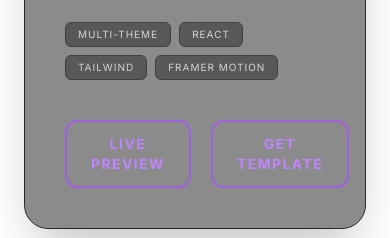
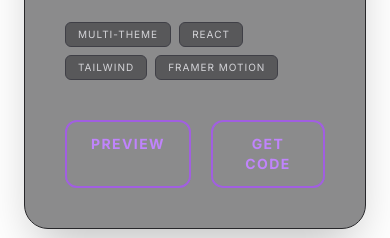
Before and after one commit to ZachAH/Portfolio_2025, a React (Vite) app: page /services in a window 390 px wide. Shown: the part 4620-4858 px from the top of the page. Built offline with nearby package versions, Linux system fonts and the light colour scheme.

Commit message:
templates update

```diff
--- /dev/null
+++ b/src/components/templates/BuisnessTemplate2.jsx
@@ -0,0 +1,68 @@
+import React from 'react';
+
+export default function BusinessTemplate2({ handleMouseEnter, handleMouseLeave }) {
+  // Updated Netlify URL
+  const templateURL = "https://buissnesstemp2.netlify.app/";
+
+  return (
+    <div
+      className="interactive-element bg-zinc-900/50 backdrop-blur-md border border-zinc-800 rounded-3xl overflow-hidden hover:border-[#4F5748]/50 transition-all duration-500 group shadow-2xl"
+      onMouseEnter={handleMouseEnter}
+      onMouseLeave={handleMouseLeave}
+    >
+      {/* Header Image Section */}
+      <div className="relative h-72 w-full overflow-hidden bg-zinc-950 border-b border-zinc-800">
+        <img
+          src="/buisness_template2.png"
+          alt="Business Template 2 Mockup"
+          className="object-cover w-full h-full transform group-hover:scale-105 transition-transform duration-1000 ease-out opacity-80 group-hover:opacity-100"
+        />
+        {/* Floating Price Tag - Forest Green Accent */}
+        <div className="absolute top-6 right-6 bg-[#4F5748] text-white px-4 py-1.5 text-xs font-black rounded-full uppercase tracking-widest shadow-[0_0_20px_rgba(79,87,72,0.4)]">
+          $59 - Source Code
+        </div>
+      </div>
+
+      {/* Content Section */}
+      <div className="p-10">
+        <h3 className="text-4xl font-bold text-white mb-4 tracking-tight group-hover:text-[#4F5748] transition-colors duration-300">
+          Universal Business
+        </h3>
+
+        <p className="text-zinc-400 mb-8 text-base leading-relaxed font-medium">
+          A modern, high-conversion foundation designed for professional services and personal brands. While styled with an organic wellness aesthetic, this template is built to be a universal "plug-and-play" engine for any business. It features ultra-clean typography, a focused lead-gen layout, and a high-legibility design that builds immediate trust with any demographic. 100% adjustable and built to scale.
+        </p>
+
+        {/* Tech Tags - Zinc/Green Accents */}
+        <div className="flex flex-wrap gap-2 mb-10">
+          {['React', 'Vite', 'Tailwind', 'Universal Layout'].map((tech) => (
+            <span key={tech} className="text-[10px] uppercase tracking-widest px-3 py-1 rounded-md bg-zinc-800/50 text-zinc-300 border border-zinc-700 group-hover:border-[#4F5748]/30 transition-colors duration-500">
+              {tech}
+            </span>
+          ))}
+        </div>
+
+        {/* Action Buttons */}
+        <div className="flex gap-5">
+          <a
+            href={templateURL}
+            target="_blank"
+            rel="noopener noreferrer"
+            className="flex-1 border-2 border-[#4F5748]/80 text-[#4F5748] font-black py-3 px-6 rounded-xl hover:bg-[#4F5748] hover:text-white transition-all duration-300 text-center uppercase tracking-widest text-sm"
+          >
+            Preview
+          </a>
+
+          <a
+            href={templateURL}
+            target="_blank"
+            rel="noopener noreferrer"
+            className="flex-1 border-2 border-[#4F5748]/80 text-[#4F5748] font-black py-3 px-6 rounded-xl hover:bg-[#4F5748] hover:text-white transition-all duration-300 text-center uppercase tracking-widest text-sm"
+          >
+            Get Code
+          </a>
+        </div>
+      </div>
+    </div>
+  );
+}
--- a/src/components/templates/ConstructionTemplate.jsx
+++ b/src/components/templates/ConstructionTemplate.jsx
@@ -56,7 +56,7 @@ export default function ConstructionTemplate({ handleMouseEnter, handleMouseLeav
             rel="noopener noreferrer"
             className="flex-1 border-2 border-amber-500/80 text-amber-400 font-black py-3 px-6 rounded-xl hover:bg-amber-500 hover:text-black transition-all duration-300 text-center uppercase tracking-widest text-sm"
           >
-            Purchase
+            GET CODE
           </a>
         </div>
       </div>
--- a/src/components/templates/SaaSTemplate.jsx
+++ b/src/components/templates/SaaSTemplate.jsx
@@ -25,7 +25,7 @@ export default function FuturisticSaaSTemplate({ handleMouseEnter, handleMouseLe
           </div>
           {/* Price Badge - New Addition */}
           <div className="bg-zinc-800/80 backdrop-blur-md border border-zinc-700 text-purple-400 px-4 py-1.5 text-[10px] font-black rounded-full uppercase tracking-widest">
-            $59 - Source Code
+            $79 - Source Code
           </div>
         </div>
       </div>
@@ -57,7 +57,7 @@ export default function FuturisticSaaSTemplate({ handleMouseEnter, handleMouseLe
             rel="noopener noreferrer"
             className="flex-1 border-2 border-purple-500/80 text-purple-400 font-black py-3 px-6 rounded-xl hover:bg-purple-500 hover:text-black transition-all duration-300 text-center uppercase tracking-widest text-sm"
           >
-            Live Preview
+            Preview
           </a>
 
           <a
@@ -66,7 +66,7 @@ export default function FuturisticSaaSTemplate({ handleMouseEnter, handleMouseLe
             rel="noopener noreferrer"
             className="flex-1 border-2 border-purple-500/80 text-purple-400 font-black py-3 px-6 rounded-xl hover:bg-purple-500 hover:text-black transition-all duration-300 text-center uppercase tracking-widest text-sm"
           >
-            Get Template
+            Get CODE
           </a>
         </div>
       </div>
--- a/src/pages/Services.jsx
+++ b/src/pages/Services.jsx
@@ -4,8 +4,8 @@ import SaaSTemplate from '../components/templates/SaaSTemplate';
 import ECommerceTemplate from '../components/templates/ECommerceTemplate';
 import AgencyTemplate from '../components/templates/AgencyTemplate';
 import ConstructionTemplate from '../components/templates/ConstructionTemplate';
+import BusinessTemplate2 from '../components/templates/BuisnessTemplate2';
 import DigitalSolutionsImg from '../assets/digital_solutions.png';
-//import freelancguide from '../assets/freelance_price_guide.pdf';
 
 const Services = ({ handleMouseEnter, handleMouseLeave }) => {
   const containerVariants = {
@@ -182,11 +182,13 @@ const Services = ({ handleMouseEnter, handleMouseLeave }) => {
             </p>
           </motion.div>
 
-          <div className="grid grid-cols-1 md:grid-cols-2 gap-8 md:gap-12 pb-32">
+          {/* Grid updated to 3 columns on large screens, 2 on medium */}
+          <div className="grid grid-cols-1 md:grid-cols-2 lg:grid-cols-3 gap-8 md:gap-12 pb-32">
             <SaaSTemplate handleMouseEnter={handleMouseEnter} handleMouseLeave={handleMouseLeave} />
             <ECommerceTemplate handleMouseEnter={handleMouseEnter} handleMouseLeave={handleMouseLeave} />
             <AgencyTemplate handleMouseEnter={handleMouseEnter} handleMouseLeave={handleMouseLeave} />
             <ConstructionTemplate handleMouseEnter={handleMouseEnter} handleMouseLeave={handleMouseLeave} />
+            <BusinessTemplate2 handleMouseEnter={handleMouseEnter} handleMouseLeave={handleMouseLeave} />
           </div>
         </div>
       </div>
```
Also changed, not shown: 1 other file (tests, documents, lock files or other folders).
